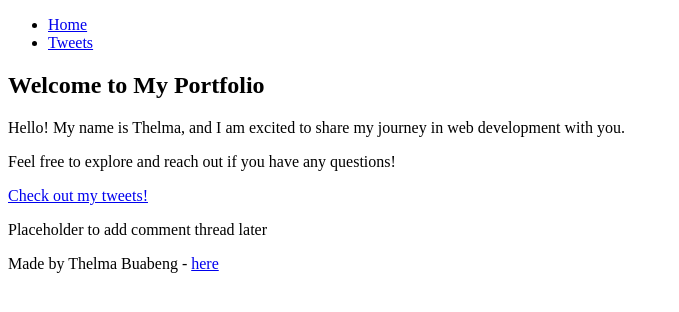
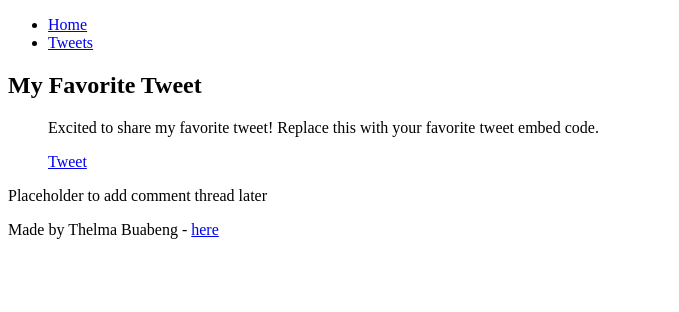
Before and after one commit to Thelma-dot/My_First_Portfolio, a plain HTML site: page html_basic/index.html in a window 1280 px wide. Shown: the whole page, without its empty margins (0-679 px from the left). Drawn offline with Linux system fonts and the light colour scheme.

Commit message:
Update index.html
<!DOCTYPE html>
<html lang="en">
<head>
    <meta charset="UTF-8">
    <meta name="viewport" content="width=device-width, initial-scale=1.0">
    <title>My First Portfolio</title>
</head>
<body>
    <header>
        <ul>
            <li><a href="index.html">Home</a></li>
            <li><a href="tweets.html">Tweets</a></li>
        </ul>
    </header>
<main>
    <article>
        <h1>My Favorite Tweet</h1>
        <blockquote class="twitter-tweet">
            <p lang="en" dir="ltr">
                Excited to share my favorite tweet! Replace this with your favorite tweet embed code.
            </p>
            <a href="https://twitter.com/share?ref_src=twsrc%5Etfw" class="twitter-share-button" data-show-count="false">Tweet</a>
        </blockquote>
            <script async src="https://platform.twitter.com/widgets.js" charset="utf-8"></script>
        </article>

<aside>
            <p>Placeholder to add comment thread later</p>
        </aside>
    </main>
<footer>
        <p>Made by Thelma Buabeng - <a href="https://github.com/Thelma-dot/My_First_Portfolio" >here</a></p>
    </footer>
</body>
</html>

```diff
--- a/html_basic/index.html
+++ b/html_basic/index.html
@@ -13,18 +13,23 @@
         </ul>
     </header>
 <main>
-        <article>
-            <h1>Welcome to My Portfolio</h1>
-            <p>Hello! My name is Thelma, and I am excited to share my journey in web development with you.</p>
-            <p>Feel free to explore and reach out if you have any questions!</p>
-            <p><a href="tweets.html">Check out my tweets!</a></p>
+    <article>
+        <h1>My Favorite Tweet</h1>
+        <blockquote class="twitter-tweet">
+            <p lang="en" dir="ltr">
+                Excited to share my favorite tweet! Replace this with your favorite tweet embed code.
+            </p>
+            <a href="https://twitter.com/share?ref_src=twsrc%5Etfw" class="twitter-share-button" data-show-count="false">Tweet</a>
+        </blockquote>
+            <script async src="https://platform.twitter.com/widgets.js" charset="utf-8"></script>
         </article>
+
 <aside>
             <p>Placeholder to add comment thread later</p>
         </aside>
     </main>
 <footer>
-        <p>Made by Thelma Buabeng - <a href="https://github.com/Thelma-dot/My_First_Portfolio">here</a></p>
+        <p>Made by Thelma Buabeng - <a href="https://github.com/Thelma-dot/My_First_Portfolio" >here</a></p>
     </footer>
 </body>
 </html>
```
